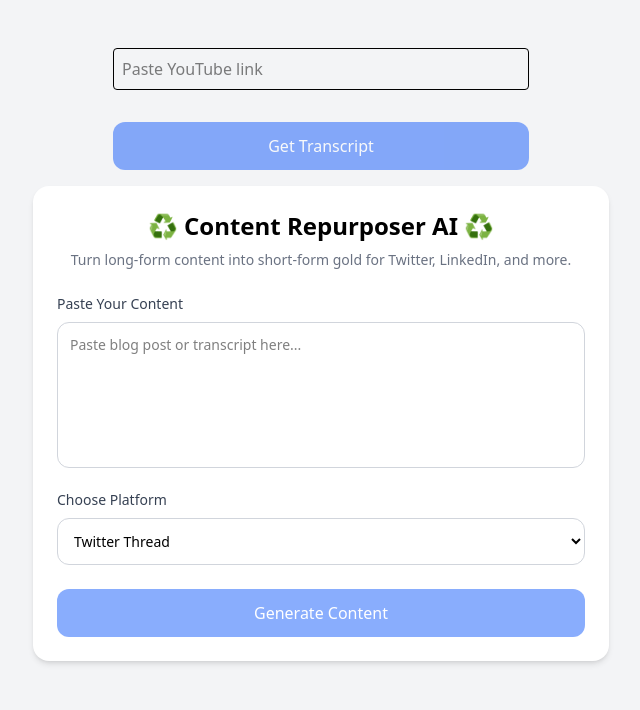
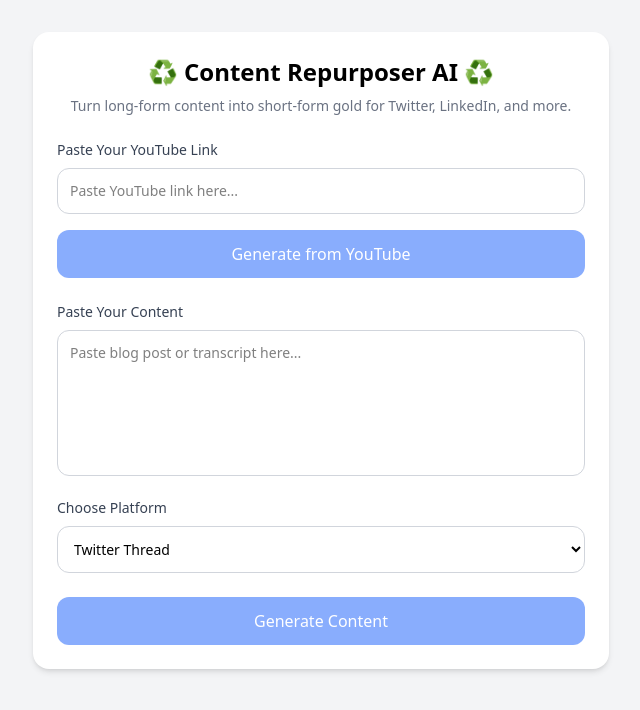
Before and after one commit to sarahelisabethcominotti/content-repurposer-ai, a Next.js app: page / in a window 1280 px wide. Shown: the top 710 px of the page, without its empty margins (319-959 px from the left). Built offline with nearby package versions, Linux system fonts and the light colour scheme.

Commit message:
restructuring of layout

```diff
--- a/app/layout.js
+++ b/app/layout.js
@@ -28,7 +28,7 @@ export default function RootLayout({ children }) {
       </head>
       <body className={`${geistSans.variable} ${geistMono.variable}`}>
         {children}
-        <Analytics debug={true} mode={production}/>
+        <Analytics debug={true}/>
       </body>
     </html>
   );
--- a/pages/index.js
+++ b/pages/index.js
@@ -1,11 +1,14 @@
 import { useState } from "react";
-import "../app/globals.css"
+import "../app/globals.css";
+import TranscriptTab from "@/public/components/TranscriptTab";
+import YouTubeTab from "@/public/components/YoutubeTab";
+import Output from "@/public/components/Output";
+
 export default function Home() {
   const [input, setInput] = useState("");
   const [platform, setPlatform] = useState("Twitter Thread");
   const [output, setOutput] = useState("");
   const [loading, setLoading] = useState(false);
-
 
   const generateContent = async () => {
     setLoading(true);
@@ -19,98 +22,19 @@ export default function Home() {
     setLoading(false);
   };
 
- //youtube link
- const [url, setUrl] = useState('');
- const [loadingYoutube, setLoadingYoutube] = useState(false)
-
-  const handleFetch = async () => {
-    setLoadingYoutube(true);
-    const res = await fetch('/api/transcript', {
-      method: 'POST',
-      headers: { 'Content-Type': 'application/json' },
-      body: JSON.stringify({ videoUrl: url }),
-    });
-
-    const data = await res.json();
-    setInput(data.transcript || data.error);
-    setLoadingYoutube(false);
-  };
-  //end youtube link
-
   return (
-
     <div className="min-h-screen bg-gray-100 py-8 px-4">
-      <div className="p-4 max-w-md mx-auto">
-      <input
-        type="text"
-        placeholder="Paste YouTube link"
-        className="w-full p-2 border rounded mb-2"
-        value={url}
-        onChange={(e) => setUrl(e.target.value)}
-      />
-      <button
-        onClick={handleFetch}
-        disabled={loadingYoutube || !url.trim()}
-        className="mt-6 w-full bg-blue-600 text-white py-3 rounded-xl font-medium hover:bg-blue-700 transition-all disabled:opacity-50"
-      >
-        {loadingYoutube ? 'Fetching...' : 'Get Transcript'}
-      </button>
-
-    </div>
       <div className="max-w-xl mx-auto bg-white p-6 rounded-2xl shadow-md">
         <h1 className="text-2xl font-semibold text-center mb-2">
-        ♻️ Content Repurposer AI ♻️
+          ♻️ Content Repurposer AI ♻️
         </h1>
         <p className="text-center text-gray-500 mb-6 text-sm">
           Turn long-form content into short-form gold for Twitter, LinkedIn, and more.
         </p>
 
-        <label className="block mb-2 text-sm font-medium text-gray-700">
-          Paste Your Content
-        </label>
-        <textarea
-          className="w-full p-3 border border-gray-300 rounded-xl resize-none text-sm focus:outline-none focus:ring-2 focus:ring-blue-500"
-          rows={6}
-          placeholder="Paste blog post or transcript here..."
-          value={input}
-          onChange={(e) => setInput(e.target.value)}
-        />
-
-        <label className="block mt-4 mb-2 text-sm font-medium text-gray-700">
-          Choose Platform
-        </label>
-        <select
-          className="w-full p-3 border border-gray-300 rounded-xl bg-white text-sm focus:outline-none focus:ring-2 focus:ring-blue-500"
-          value={platform}
-          onChange={(e) => setPlatform(e.target.value)}
-        >
-          <option>Twitter Thread</option>
-          <option>LinkedIn Post</option>
-          <option>Instagram Caption</option>
-        </select>
-
-        <button
-          onClick={generateContent}
-          disabled={loading || !input.trim()}
-          className="mt-6 w-full bg-blue-600 text-white py-3 rounded-xl font-medium hover:bg-blue-700 transition-all disabled:opacity-50"
-        >
-          {loading ? "Generating..." : "Generate Content"}
-        </button>
-
-
-
-        {output && (
-          <div className="mt-8 bg-gray-50 border border-gray-200 rounded-xl p-4">
-            <h2 className="text-md font-semibold mb-2">🎯 Generated Output</h2>
-            <pre className="whitespace-pre-wrap text-sm text-gray-800">{output}</pre>
-            <button
-              onClick={() => navigator.clipboard.writeText(output)}
-              className="mt-4 w-full bg-green-500 text-white py-2 rounded-lg hover:bg-green-600 transition-all"
-            >
-              Copy to Clipboard
-            </button>
-          </div>
-        )}
+        <YouTubeTab setInput={setInput} platform={platform} />
+        <TranscriptTab input={input} setInput={setInput} platform={platform} setPlatform={setPlatform} generateContent={generateContent} loading={loading} />
+        <Output output={output} />
       </div>
     </div>
   );
--- /dev/null
+++ b/public/components/Output.js
@@ -0,0 +1,16 @@
+export default function Output({ output }) {
+    if (!output) return null;
+
+    return (
+      <div className="mt-8 bg-gray-50 border border-gray-200 rounded-xl p-4">
+        <h2 className="text-md font-semibold mb-2">🎯 Generated Output</h2>
+        <pre className="whitespace-pre-wrap text-sm text-gray-800">{output}</pre>
+        <button
+          onClick={() => navigator.clipboard.writeText(output)}
+          className="mt-4 w-full bg-green-500 text-white py-2 rounded-lg hover:bg-green-600 transition-all"
+        >
+          Copy to Clipboard
+        </button>
+      </div>
+    );
+  }
--- /dev/null
+++ b/public/components/TranscriptTab.js
@@ -0,0 +1,37 @@
+export default function TranscriptTab({ input, setInput, platform, setPlatform, generateContent, loading }) {
+    return (
+      <>
+        <label className="block mt-6 mb-2 text-sm font-medium text-gray-700">
+          Paste Your Content
+        </label>
+        <textarea
+          className="w-full p-3 border border-gray-300 rounded-xl resize-none text-sm focus:outline-none focus:ring-2 focus:ring-blue-500"
+          rows={6}
+          placeholder="Paste blog post or transcript here..."
+          value={input}
+          onChange={(e) => setInput(e.target.value)}
+        />
+
+        <label className="block mt-4 mb-2 text-sm font-medium text-gray-700">
+          Choose Platform
+        </label>
+        <select
+          className="w-full p-3 border border-gray-300 rounded-xl bg-white text-sm focus:outline-none focus:ring-2 focus:ring-blue-500"
+          value={platform}
+          onChange={(e) => setPlatform(e.target.value)}
+        >
+          <option>Twitter Thread</option>
+          <option>LinkedIn Post</option>
+          <option>Instagram Caption</option>
+        </select>
+
+        <button
+          onClick={generateContent}
+          disabled={loading || !input.trim()}
+          className="mt-6 w-full bg-blue-600 text-white py-3 rounded-xl font-medium hover:bg-blue-700 transition-all disabled:opacity-50"
+        >
+          {loading ? "Generating..." : "Generate Content"}
+        </button>
+      </>
+    );
+  }
--- /dev/null
+++ b/public/components/YouTubeTab.js
@@ -0,0 +1,41 @@
+import { useState } from "react";
+
+export default function YouTubeTab({ setInput, platform }) {
+  const [url, setUrl] = useState("");
+  const [loadingYoutube, setLoadingYoutube] = useState(false);
+
+  const handleFetch = async () => {
+    setLoadingYoutube(true);
+    const res = await fetch("/api/transcript", {
+      method: "POST",
+      headers: { "Content-Type": "application/json" },
+      body: JSON.stringify({ videoUrl: url }),
+    });
+
+    const data = await res.json();
+    setInput(data.transcript || data.error);
+    setLoadingYoutube(false);
+  };
+
+  return (
+    <>
+      <label className="block mb-2 text-sm font-medium text-gray-700">
+        Paste Your YouTube Link
+      </label>
+      <input
+        type="text"
+        placeholder="Paste YouTube link here..."
+        className="w-full p-3 border border-gray-300 rounded-xl resize-none text-sm focus:outline-none focus:ring-2 focus:ring-blue-500"
+        value={url}
+        onChange={(e) => setUrl(e.target.value)}
+      />
+      <button
+        onClick={handleFetch}
+        disabled={loadingYoutube || !url.trim()}
+        className="mt-4 w-full bg-blue-600 text-white py-3 rounded-xl font-medium hover:bg-blue-700 transition-all disabled:opacity-50"
+      >
+        {loadingYoutube ? "Generating..." : "Generate from YouTube"}
+      </button>
+    </>
+  );
+}
```
